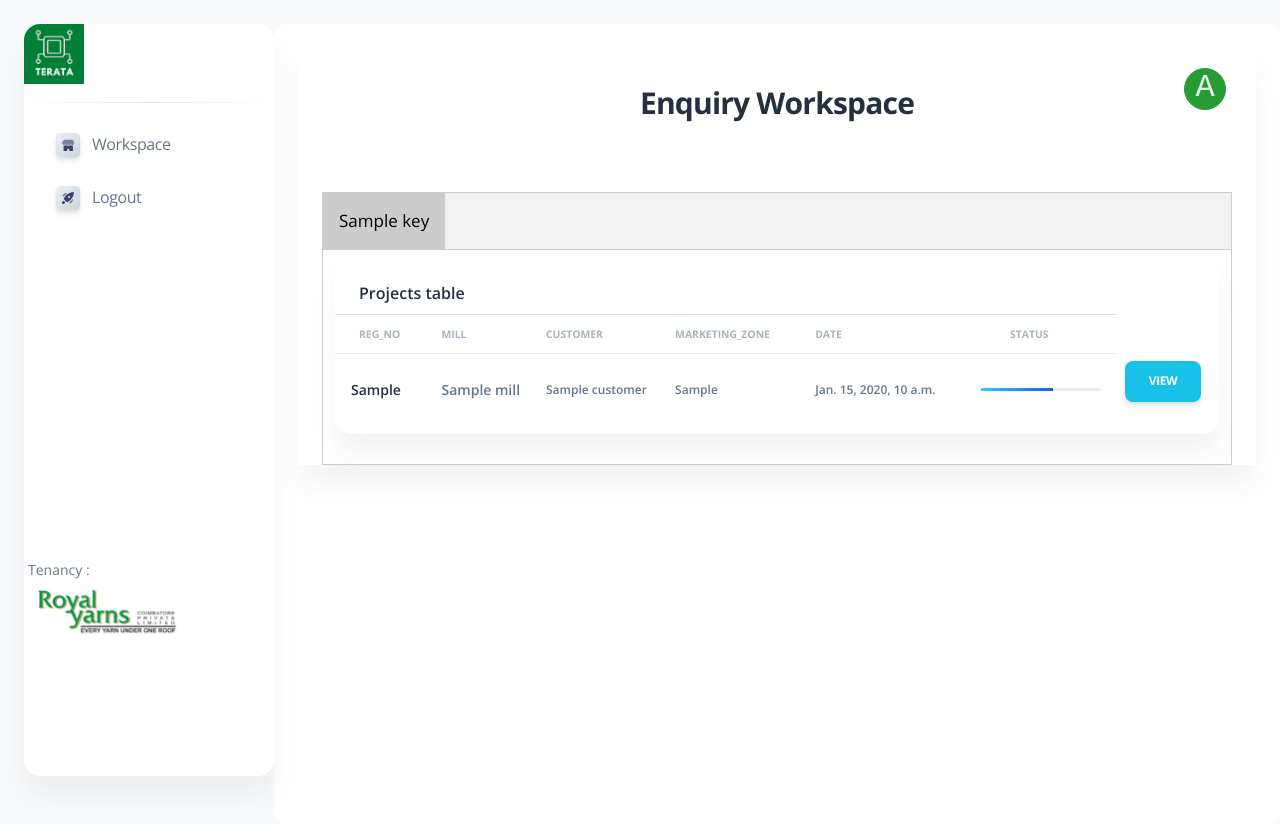
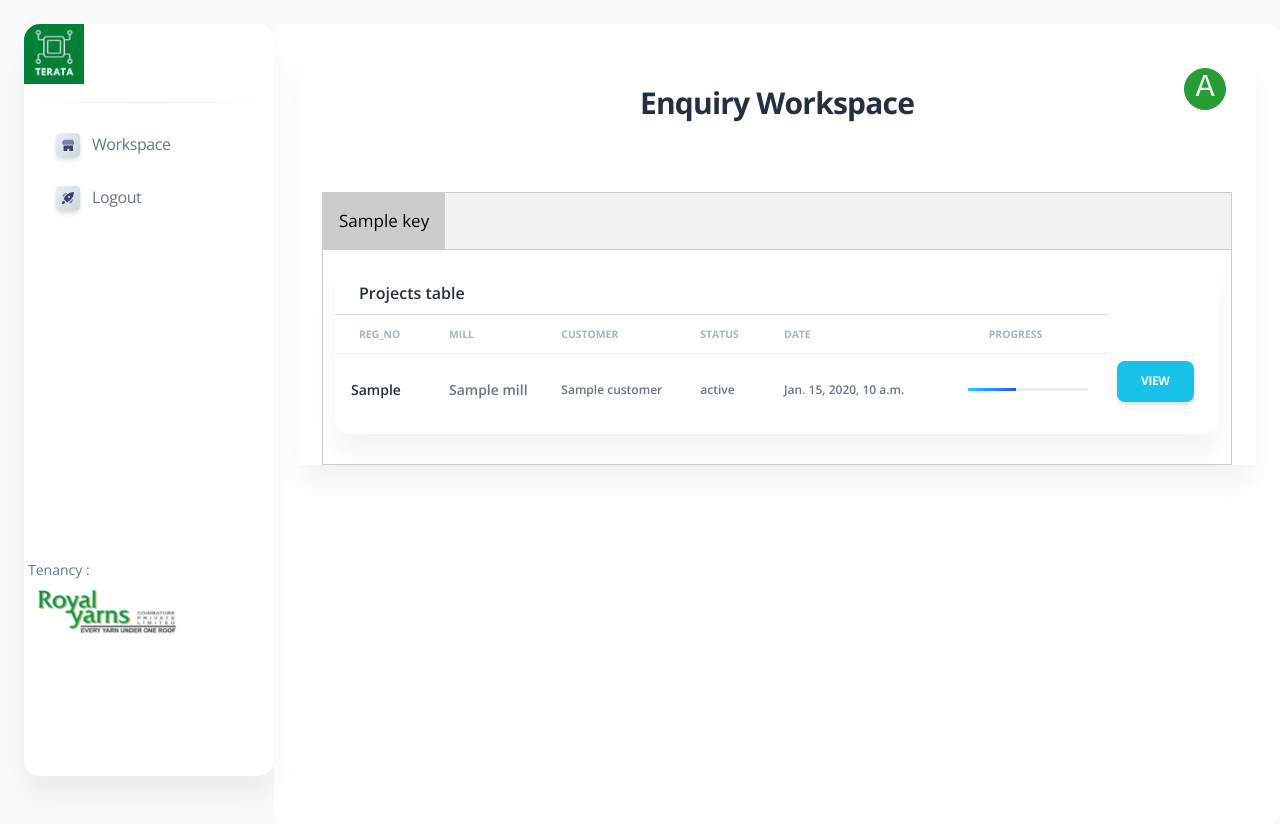
Before and after one commit to hariharasudhand/royalyarns-web, a Django app: template RY_Enquiry_Form/templates/app/ryn.html in a window 1280 px wide, after a click that opens the changed part. Run offline with Django 4.2, Linux system fonts and the light colour scheme; the template is opened without the code that fills it: most values are stand-ins (such as "Sample title", 1, 10 or a date in 2020); some libraries are stand-ins or nearby versions.

Commit message:
ryn update
ryn update

```diff
--- a/RY_Enquiry_Form/templates/app/ryn.html
+++ b/RY_Enquiry_Form/templates/app/ryn.html
@@ -460,9 +460,9 @@
                     <th class="text-uppercase text-secondary text-xxs font-weight-bolder opacity-7">Reg_no</th>
                     <th class="text-uppercase text-secondary text-xxs font-weight-bolder opacity-7 ps-2">Mill</th>
                     <th class="text-uppercase text-secondary text-xxs font-weight-bolder opacity-7 ps-2">Customer</th>
-                    <th class="text-uppercase text-secondary text-xxs font-weight-bolder opacity-7 ps-2">Marketing_Zone</th>
+                    <th class="text-uppercase text-secondary text-xxs font-weight-bolder opacity-7 ps-2">Status</th>
                     <th class="text-uppercase text-secondary text-xxs font-weight-bolder opacity-7 ps-2">Date</th>
-                    <th class="text-uppercase text-secondary text-xxs font-weight-bolder text-center opacity-7 ps-2">Status</th>
+                    <th class="text-uppercase text-secondary text-xxs font-weight-bolder text-center opacity-7 ps-2">Progress</th>
 
                   </tr>
                     </thead>
@@ -486,7 +486,7 @@
                       <span class="text-xs font-weight-bold">{{UnrData.Customer}}</span>
                     </td>
                     <td>
-                        <span class="text-xs font-weight-bold">{{UnrData.Marketing_Zone}}</span>
+                        <span class="text-xs font-weight-bold">{{UnrData.Status}}</span>
                     </td>
                     <td>
                         <span class="text-xs font-weight-bold">{{UnrData.Date}}</span>
@@ -496,8 +496,15 @@
                         <span class="me-2 text-xs font-weight-bold"></span>
                         <div>
                           <div class="progress">
-                            <div class="progress-bar bg-gradient-info" role="progressbar" aria-valuenow="60" aria-valuemin="0" aria-valuemax="100" style="width: 60%;"></div>
-                          </div>
+                            {%  if UnrData.Status == '0' %}
+                            <div class="progress-bar bg-gradient-danger" role="progressbar" aria-valuenow="60" aria-valuemin="0" aria-valuemax="100" style="width: 10%;"></div>
+                            {% elif UnrData.Status == '13' %}
+                            <div class="progress-bar bg-gradient-success" role="progressbar" aria-valuenow="60" aria-valuemin="0" aria-valuemax="100" style="width: 100%;"></div>
+                            {% else %}
+
+                            <div class="progress-bar bg-gradient-info" role="progressbar" aria-valuenow="60" aria-valuemin="0" aria-valuemax="100" style="width: 40%;"></div>
+                            {% endif %}
+                        </div>
                         </div>
                       </div>
                     </td>
```
